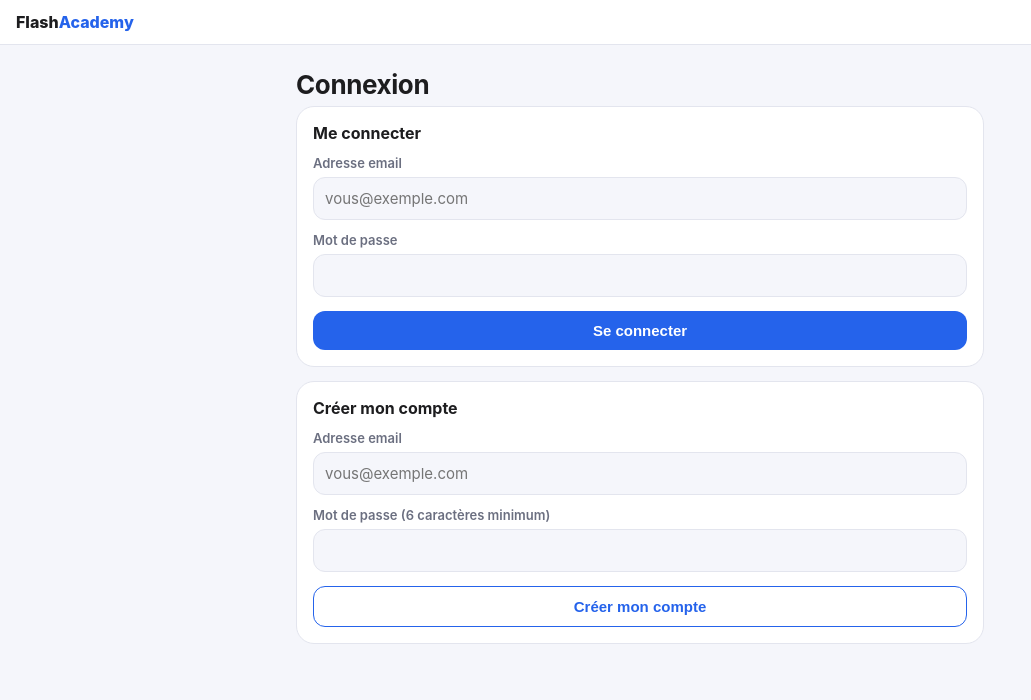
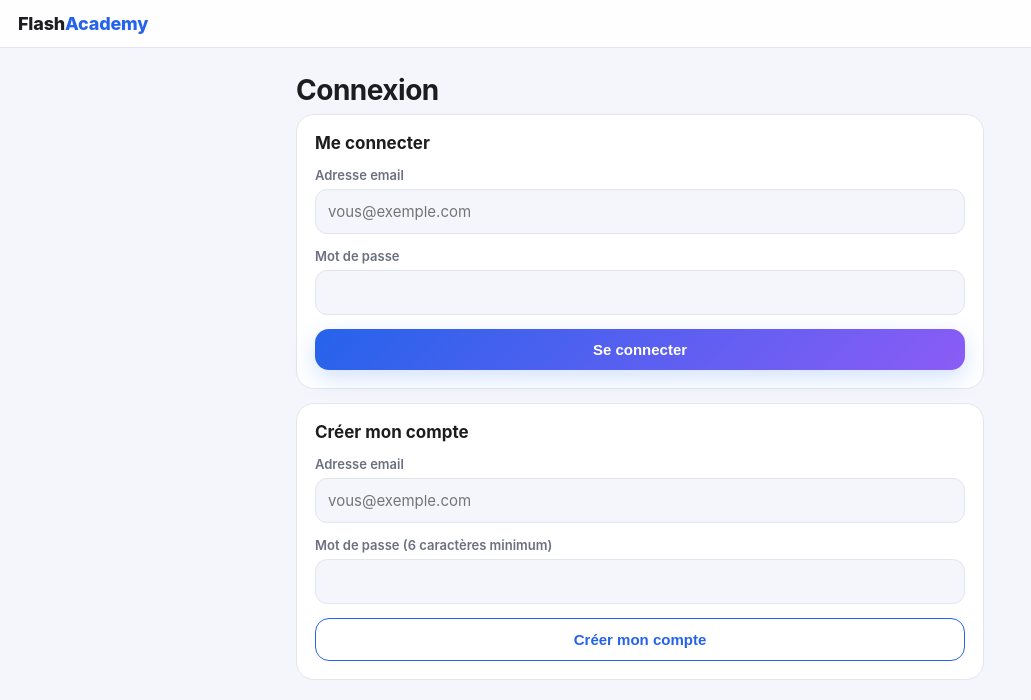
Before and after one commit to sksponsorr-cpu/flashacademy, a Next.js app: page /connexion in a window 1280 px wide. Shown: the top 700 px of the page, without its empty margins (0-1031 px from the left). Built offline with nearby package versions, Linux system fonts and the light colour scheme.

Commit message:
Update globals.css

```diff
--- a/app/globals.css
+++ b/app/globals.css
@@ -1,40 +1,83 @@
-:root{--bg:#f5f6fb;--card:#fff;--text:#1d1d1f;--muted:#6b6f80;--accent:#2563eb;--red:#ef4444;--green:#16a34a;--line:#e3e5ee;--soft:#eef2ff}
-@media (prefers-color-scheme:dark){:root{--bg:#070a14;--card:#0f1424;--text:#f2f3f7;--muted:#9aa3bd;--accent:#4f8cff;--red:#f87171;--green:#4ade80;--line:#1c2438;--soft:#131c36}}
+:root{--bg:#070a14;--card:#0f1424;--text:#f2f3f7;--muted:#9aa3bd;--accent:#4f8cff;--accent2:#8b5cf6;--red:#f87171;--green:#4ade80;--line:#1c2438;--soft:#131c36}
+@media (prefers-color-scheme:light){:root{--bg:#f5f6fb;--card:#ffffff;--text:#1d1d1f;--muted:#6b6f80;--accent:#2563eb;--accent2:#8b5cf6;--red:#ef4444;--green:#16a34a;--line:#e3e5ee;--soft:#eef2ff}}
 *{box-sizing:border-box}
-body{margin:0;font-family:-apple-system,BlinkMacSystemFont,"Segoe UI",Roboto,sans-serif;background:var(--bg);color:var(--text);-webkit-font-smoothing:antialiased}
+html{-webkit-text-size-adjust:100%}
+body{margin:0;font-family:-apple-system,BlinkMacSystemFont,"SF Pro Text","Segoe UI",Roboto,sans-serif;background:var(--bg);color:var(--text);-webkit-font-smoothing:antialiased;min-height:100vh}
 a{color:inherit;text-decoration:none}
 main,section{max-width:720px;margin:0 auto;padding:16px 16px 110px}
-h1{font-size:26px;letter-spacing:-.4px;margin:8px 0 6px}
-h2{font-size:20px;margin:18px 0 8px}
-h3{font-size:16px;margin:0 0 4px}
-.muted{color:var(--muted);font-size:14px;line-height:1.5}
-.card{background:var(--card);border:1px solid var(--line);border-radius:18px;padding:16px;margin-bottom:14px}
+h1{font-size:28px;line-height:1.15;letter-spacing:-.5px;margin:10px 0 8px}
+h2{font-size:22px;line-height:1.2;letter-spacing:-.4px;margin:16px 0 10px}
+h3{font-size:17px;margin:0 0 6px}
+p{line-height:1.55}
+.muted{color:var(--muted);font-size:14px;line-height:1.55}
+
+/* Cartes */
+.card{background:var(--card);border:1px solid var(--line);border-radius:18px;padding:18px;margin-bottom:14px;transition:transform .35s cubic-bezier(.22,1,.36,1),box-shadow .35s cubic-bezier(.22,1,.36,1)}
+.card.lift:hover{transform:translateY(-3px);box-shadow:0 14px 32px rgba(0,0,0,.18)}
+.card.hero{background:linear-gradient(135deg,#1e3a8a,#2563eb 55%,#8b5cf6);border:none;color:#fff}
+.card.hero h2,.card.hero h3,.card.hero p{color:#fff}
+
 .row{display:flex;gap:10px;align-items:center}
 .grow{flex:1}
 .grid{display:grid;gap:12px}
 @media(min-width:620px){.grid{grid-template-columns:1fr 1fr}.offers{grid-template-columns:1fr 1fr}}
 .offers{display:grid;gap:14px}
-.btn{display:inline-block;background:var(--accent);color:#fff;border:0;border-radius:12px;padding:11px 16px;font-weight:600;font-size:15px;cursor:pointer;text-align:center}
-.btn.ghost{background:none;color:var(--accent);border:1px solid var(--accent)}
-.btn.danger{background:var(--red)}
-.btn.sm{padding:7px 12px;font-size:13px}
+
+/* Boutons */
+.btn{display:inline-block;background:linear-gradient(135deg,var(--accent),var(--accent2));color:#fff;border:0;border-radius:14px;padding:12px 18px;font-weight:600;font-size:15px;cursor:pointer;text-align:center;box-shadow:0 8px 22px rgba(79,140,255,.25);transition:transform .2s cubic-bezier(.22,1,.36,1),filter .2s}
+.btn:hover{filter:brightness(1.07)}
+.btn:active{transform:scale(.97)}
+.btn.ghost{background:none;color:var(--accent);border:1px solid var(--accent);box-shadow:none}
+.btn.danger{background:var(--red);box-shadow:none}
+.btn.sm{padding:8px 14px;font-size:13px;border-radius:12px}
 .btn.block{display:block;width:100%}
-.btn.off{background:var(--line);color:var(--muted)}
-input,textarea,select{width:100%;background:var(--bg);color:var(--text);border:1px solid var(--line);border-radius:12px;padding:11px;font-size:15px;margin-top:6px;font-family:inherit}
-label{display:block;margin-top:12px;font-size:13px;color:var(--muted);font-weight:600}
-.tag{display:inline-block;font-size:12px;padding:4px 10px;border-radius:99px;background:var(--soft);color:var(--accent);font-weight:600;margin-right:6px}
-.avatar{width:40px;height:40px;border-radius:50%;background:linear-gradient(135deg,#4f8cff,#8b5cf6);color:#fff;display:grid;place-items:center;font-weight:700;flex-shrink:0;background-size:cover;background-position:center}
-.bar{position:sticky;top:0;z-index:5;display:flex;justify-content:space-between;align-items:center;padding:12px 16px;background:var(--card);border-bottom:1px solid var(--line)}
-.logo{font-weight:800}.logo span{color:var(--accent)}
-.tabbar{position:fixed;left:0;right:0;bottom:0;display:flex;justify-content:space-around;background:var(--card);border-top:1px solid var(--line);padding:8px 6px calc(8px + env(safe-area-inset-bottom,0px));z-index:10}
-.tabbar a{flex:1;text-align:center;font-size:11px;font-weight:600;color:var(--muted)}
-.tabbar a span{display:block;font-size:20px}
-.bubble{max-width:75%;padding:10px 14px;border-radius:18px;margin:6px 0;font-size:15px}
-.me{margin-left:auto;background:var(--accent);color:#fff}
-.them{background:var(--soft)}
+.btn.off{background:var(--line);color:var(--muted);box-shadow:none}
+
+/* Formulaires */
+input,textarea,select{width:100%;background:var(--bg);color:var(--text);border:1px solid var(--line);border-radius:12px;padding:12px;font-size:15px;margin-top:6px;font-family:inherit;transition:border-color .2s,box-shadow .2s}
+input:focus,textarea:focus,select:focus{outline:none;border-color:var(--accent);box-shadow:0 0 0 4px color-mix(in srgb,var(--accent) 18%,transparent)}
+label{display:block;margin-top:14px;font-size:13px;color:var(--muted);font-weight:600}
+
+/* Étiquettes et messages */
+.tag{display:inline-block;font-size:12px;padding:5px 11px;border-radius:99px;background:var(--soft);color:var(--accent);font-weight:700;margin-right:6px;letter-spacing:.3px}
+.pill{display:inline-block;border:1px solid var(--accent);color:var(--accent);border-radius:99px;padding:6px 14px;font-size:12px;font-weight:700;letter-spacing:.6px;text-transform:uppercase}
+.msg{background:var(--soft);border-radius:12px;padding:11px 13px;margin-bottom:12px;font-size:14px}
+.msg.erreur{background:#fee2e2;color:#991b1b}
 .lock{font-size:12px;color:var(--muted)}
-.msg{background:var(--soft);border-radius:12px;padding:10px 12px;margin-bottom:12px;font-size:14px}
-.steps{display:flex;gap:8px;overflow-x:auto;margin:8px 0 14px;padding-bottom:4px}
-.steps a{flex-shrink:0;border:1px solid var(--line);border-radius:99px;padding:8px 14px;font-size:14px;font-weight:600;color:var(--muted);background:var(--card)}
-.steps a.on{background:var(--accent);color:#fff;border-color:var(--accent)}
-.modrow{display:flex;justify-content:space-between;align-items:center;gap:10px;padding:12px 0;border-top:1px solid var(--line)}
+
+/* Barre du haut */
+.bar{position:sticky;top:0;z-index:5;display:flex;justify-content:space-between;align-items:center;padding:13px 18px;background:color-mix(in srgb,var(--card) 88%,transparent);backdrop-filter:blur(18px);-webkit-backdrop-filter:blur(18px);border-bottom:1px solid var(--line)}
+.logo{font-weight:800;font-size:18px;letter-spacing:-.2px}
+.logo span{color:var(--accent)}
+
+/* Barre du bas */
+.tabbar{position:fixed;left:0;right:0;bottom:0;z-index:10;display:flex;justify-content:space-around;background:color-mix(in srgb,var(--card) 92%,transparent);backdrop-filter:blur(18px);-webkit-backdrop-filter:blur(18px);border-top:1px solid var(--line);padding:8px 6px calc(8px + env(safe-area-inset-bottom,0px))}
+.tabbar a{flex:1;text-align:center;font-size:11px;font-weight:600;color:var(--muted);transition:transform .2s cubic-bezier(.22,1,.36,1),color .2s}
+.tabbar a span{display:block;font-size:21px;line-height:1.2;margin-bottom:2px}
+.tabbar a:active{transform:scale(.9)}
+
+/* Avatar */
+.avatar{width:40px;height:40px;border-radius:50%;background:linear-gradient(135deg,var(--accent),var(--accent2));color:#fff;display:grid;place-items:center;font-weight:700;flex-shrink:0;background-size:cover;background-position:center}
+
+/* Messagerie */
+.bubble{max-width:75%;padding:11px 15px;border-radius:18px;margin:6px 0;font-size:15px;line-height:1.45}
+.me{margin-left:auto;background:linear-gradient(135deg,var(--accent),var(--accent2));color:#fff;border-bottom-right-radius:6px}
+.them{background:var(--soft);border-bottom-left-radius:6px}
+
+/* Onglets (étapes du bureau admin) */
+.steps{display:flex;gap:8px;overflow-x:auto;margin:8px 0 16px;padding-bottom:4px;scrollbar-width:none}
+.steps::-webkit-scrollbar{display:none}
+.steps a{flex-shrink:0;border:1px solid var(--line);border-radius:99px;padding:8px 15px;font-size:14px;font-weight:600;color:var(--muted);background:var(--card);transition:background .2s,color .2s}
+.steps a.on{background:linear-gradient(135deg,var(--accent),var(--accent2));color:#fff;border-color:transparent}
+
+/* Modules de formation */
+.modrow{display:flex;justify-content:space-between;align-items:center;gap:10px;padding:13px 0;border-top:1px solid var(--line)}
+
+/* Profil : bannière et photo */
+.cover{height:130px;background:linear-gradient(120deg,#1e3a8a,#2563eb 45%,#8b5cf6 80%,#ef4444);border-radius:18px 18px 0 0}
+
+/* Animation d'entrée des pages */
+@keyframes viewIn{from{opacity:0;transform:translateY(12px)}to{opacity:1;transform:none}}
+main,section{animation:viewIn .5s cubic-bezier(.22,1,.36,1) both}
+
+@media (prefers-reduced-motion:reduce){*{animation:none!important;transition:none!important}}
```
